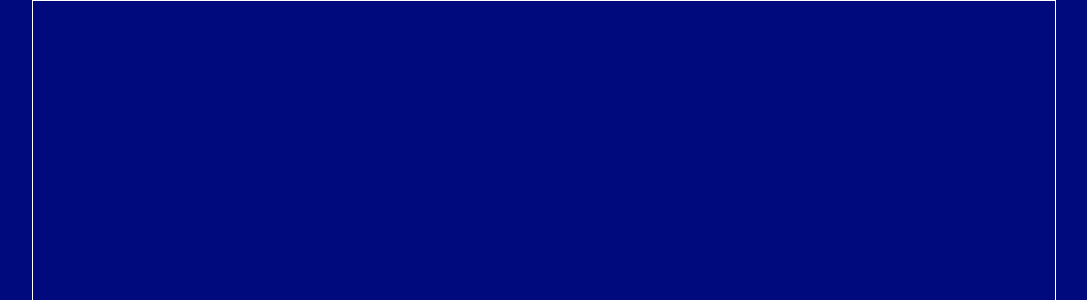
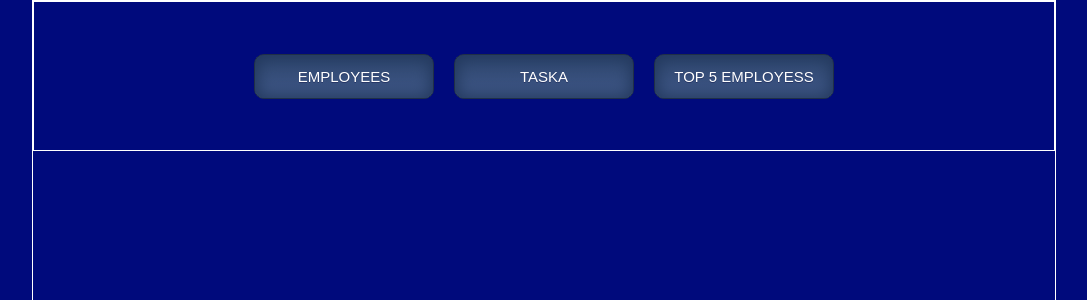
Before and after one commit to dejanV91/employees-manager, a React (Create React App) app: page / in a window 1280 px wide. Shown: the top 300 px of the page, without its empty margins (96-1183 px from the left). Built offline with nearby package versions, Linux system fonts and the light colour scheme.

Commit message:
Finished style Header

```diff
--- a/src/App.js
+++ b/src/App.js
@@ -1,8 +1,13 @@
 import React from "react";
 import "./styles/App.scss";
+import Header from "./components/Header";
 
 function App() {
-  return <div className="App"></div>;
+  return (
+    <div className="App">
+      <Header></Header>
+    </div>
+  );
 }
 
 export default App;
--- /dev/null
+++ b/src/components/Button.jsx
@@ -0,0 +1,7 @@
+import React from "react";
+
+const Button = ({ name }) => {
+  return <button className="btn">{name}</button>;
+};
+
+export default Button;
--- a/src/components/Header.jsx
+++ b/src/components/Header.jsx
@@ -0,0 +1,16 @@
+import React from "react";
+import Button from "./Button";
+
+const Header = () => {
+  return (
+    <div className="header">
+      <div className="container-buttons">
+        <Button name={"EMPLOYEES"}></Button>
+        <Button name={"TASKA"}></Button>
+        <Button name={"TOP 5 EMPLOYESS"}></Button>
+      </div>
+    </div>
+  );
+};
+
+export default Header;
--- a/src/styles/App.scss
+++ b/src/styles/App.scss
@@ -4,6 +4,7 @@
 
 //components
 @import "./components/header.scss";
+@import "./components/button.scss";
 
 .App {
   width: 80%;
--- /dev/null
+++ b/src/styles/components/button.scss
@@ -0,0 +1,32 @@
+.btn {
+  width: 180px;
+  height: 45px;
+  box-shadow: inset 0px 0px 15px 3px $color-button2;
+  background: linear-gradient(
+    to bottom,
+    $color-button3 5%,
+    $color-button4 100%
+  );
+  background-color: $color-button3;
+  border-radius: 10px;
+  border: 1px solid $color-button1;
+  display: inline-block;
+  cursor: pointer;
+  color: $color-text-primary;
+  font-size: 15px;
+
+  text-decoration: none;
+  text-shadow: 0px 1px 0px $text-shadow;
+  &:hover {
+    background: linear-gradient(
+      to bottom,
+      $color-button4 5%,
+      $color-button3 100%
+    );
+    background-color: $color-button4;
+  }
+  &:active {
+    position: relative;
+    top: 1px;
+  }
+}
--- a/src/styles/components/header.scss
+++ b/src/styles/components/header.scss
@@ -0,0 +1,13 @@
+.header {
+  display: flex;
+  justify-content: center;
+  align-items: center;
+  border: 1px solid white;
+  width: 100%;
+  height: 150px;
+  .container-buttons {
+    display: flex;
+    flex-direction: row;
+    gap: 20px;
+  }
+}
--- a/src/styles/config/_colors.scss
+++ b/src/styles/config/_colors.scss
@@ -6,9 +6,14 @@ $color-black: #000;
 $color-primary: #000a7c;
 $color-secondary: #1900d4;
 
+$color-button1: #1f2f47;
+$color-button2: #23395e;
+$color-button3: #2e466e;
+$color-button4: #415989;
+
+$text-shadow: #263666;
+
 $color-text-primary: #ffffff;
 $color-text-secondary: rgb(0, 81, 255);
 
-$color-border: rgba(0, 0, 0, 0.05);
-
 $color-danger: #fd0000;
```
